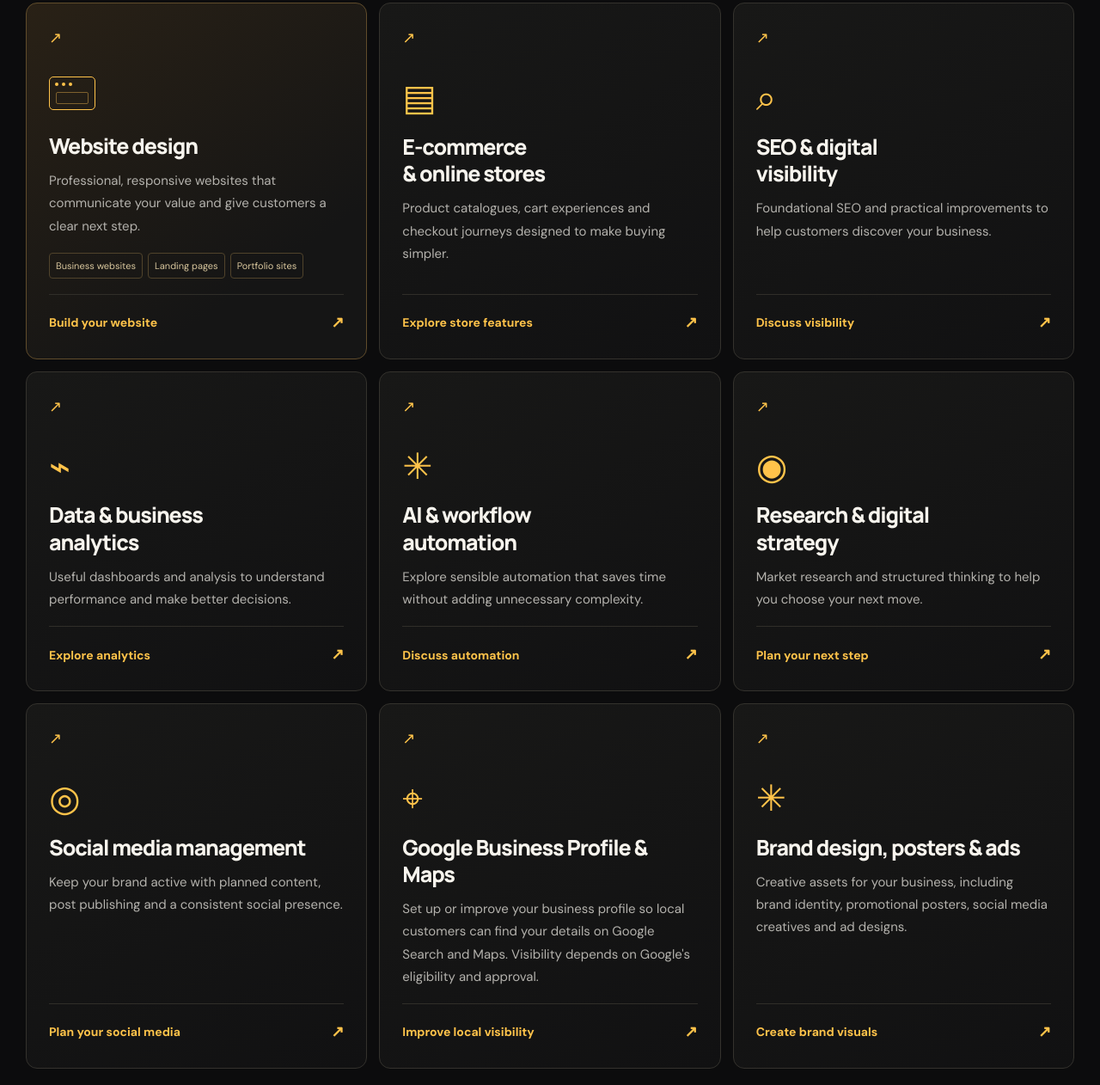
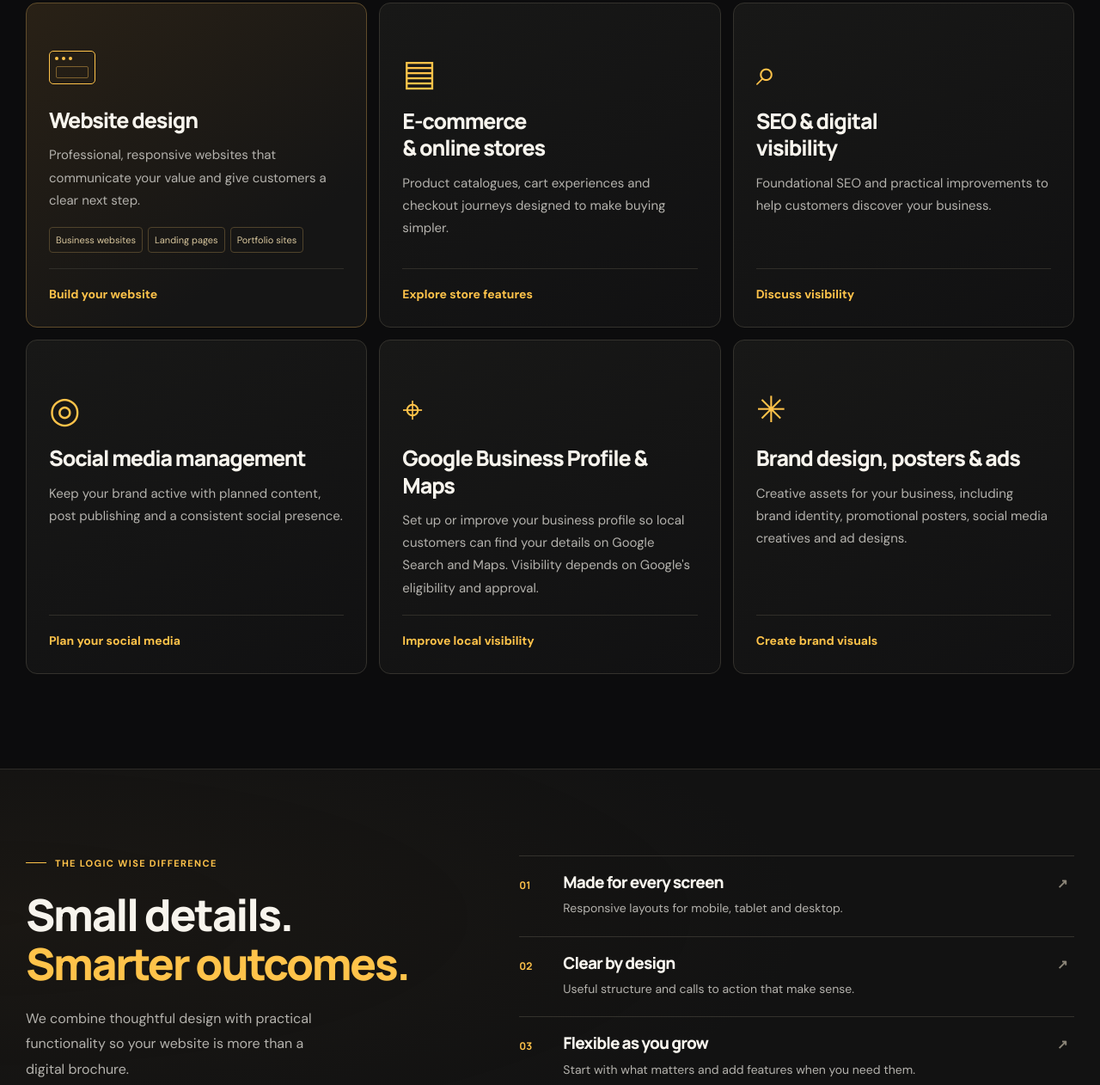
Before and after one commit to logicwise-in/Test, a website: page index.html in a window 1280 px wide. Shown: the part 1907-3169 px from the top of the page at 86% size. Drawn offline with Linux system fonts and the light colour scheme; no server answers.

Commit message:
Remove selected service cards and arrows

```diff
--- a/index.html
+++ b/index.html
@@ -7,15 +7,15 @@
 <section class="reference-visual-section" aria-label="Featured Logic Wise visual"><div class="shell reference-visual-wrap"><div class="reference-visual-copy"><span class="eyebrow"><span class="eyebrow-line"></span>MADE FOR YOUR BRAND</span><h2>Ideas deserve <em>great design.</em></h2></div><img class="reference-visual-image" src="https://img.sanishtech.com/u/43ddf937a39139ed86e3158e71d92976.png" alt="Featured creative visual for Logic Wise" loading="lazy"></div></section>
 <section class="brand-strip"><div class="shell strip-inner"><span>ONE PARTNER FOR YOUR DIGITAL PRESENCE</span><div><b>01</b> Strategy</div><div><b>02</b> Design</div><div><b>03</b> Development</div><div><b>04</b> Growth</div></div></section>
 <section class="section shell" id="services"><div class="section-head"><div><div class="eyebrow"><span class="eyebrow-line"></span>WHAT WE DO</div><h2>Digital services,<br><em>built around your goals.</em></h2></div><p>From your first website to a more capable online business, get the right mix of design, technology and practical support.</p></div><div class="service-grid">
-<article class="service-card service-main"><div class="service-card-top"><span class="service-arrow">↗</span></div><div class="service-icon icon-window"><span></span><span></span><span></span><i></i></div><h3>Website design</h3><p>Professional, responsive websites that communicate your value and give customers a clear next step.</p><div class="service-tags"><span>Business websites</span><span>Landing pages</span><span>Portfolio sites</span></div><a href="#website-services">Build your website <span>↗</span></a></article>
-<article class="service-card"><div class="service-card-top"><span class="service-arrow">↗</span></div><div class="service-icon icon-shop">▤</div><h3>E-commerce<br>& online stores</h3><p>Product catalogues, cart experiences and checkout journeys designed to make buying simpler.</p><a href="#website-services">Explore store features <span>↗</span></a></article>
-<article class="service-card"><div class="service-card-top"><span class="service-arrow">↗</span></div><div class="service-icon icon-search">⌕</div><h3>SEO & digital<br>visibility</h3><p>Foundational SEO and practical improvements to help customers discover your business.</p><a href="#contact">Discuss visibility <span>↗</span></a></article>
-<article class="service-card"><div class="service-card-top"><span class="service-arrow">↗</span></div><div class="service-icon icon-data">⌁</div><h3>Data & business<br>analytics</h3><p>Useful dashboards and analysis to understand performance and make better decisions.</p><a href="#contact">Explore analytics <span>↗</span></a></article>
-<article class="service-card"><div class="service-card-top"><span class="service-arrow">↗</span></div><div class="service-icon icon-spark">✳</div><h3>AI & workflow<br>automation</h3><p>Explore sensible automation that saves time without adding unnecessary complexity.</p><a href="#contact">Discuss automation <span>↗</span></a></article>
-<article class="service-card"><div class="service-card-top"><span class="service-arrow">↗</span></div><div class="service-icon icon-compass">◉</div><h3>Research & digital<br>strategy</h3><p>Market research and structured thinking to help you choose your next move.</p><a href="#contact">Plan your next step <span>↗</span></a></article>
-<article class="service-card"><div class="service-card-top"><span class="service-arrow">↗</span></div><div class="service-icon icon-social">◎</div><h3>Social media management</h3><p>Keep your brand active with planned content, post publishing and a consistent social presence.</p><a href="#contact">Plan your social media <span>↗</span></a></article>
-<article class="service-card"><div class="service-card-top"><span class="service-arrow">↗</span></div><div class="service-icon icon-map">⌖</div><h3>Google Business Profile & Maps</h3><p>Set up or improve your business profile so local customers can find your details on Google Search and Maps. Visibility depends on Google's eligibility and approval.</p><a href="#contact">Improve local visibility <span>↗</span></a></article>
-<article class="service-card"><div class="service-card-top"><span class="service-arrow">↗</span></div><div class="service-icon icon-brand">✳</div><h3>Brand design, posters & ads</h3><p>Creative assets for your business, including brand identity, promotional posters, social media creatives and ad designs.</p><a href="#contact">Create brand visuals <span>↗</span></a></article></div></section>
+<article class="service-card service-main"><div class="service-icon icon-window"><span></span><span></span><span></span><i></i></div><h3>Website design</h3><p>Professional, responsive websites that communicate your value and give customers a clear next step.</p><div class="service-tags"><span>Business websites</span><span>Landing pages</span><span>Portfolio sites</span></div><a href="#website-services">Build your website </a></article>
+<article class="service-card"><div class="service-icon icon-shop">▤</div><h3>E-commerce<br>& online stores</h3><p>Product catalogues, cart experiences and checkout journeys designed to make buying simpler.</p><a href="#website-services">Explore store features </a></article>
+<article class="service-card"><div class="service-icon icon-search">⌕</div><h3>SEO & digital<br>visibility</h3><p>Foundational SEO and practical improvements to help customers discover your business.</p><a href="#contact">Discuss visibility </a></article>
+
+
+
+<article class="service-card"><div class="service-icon icon-social">◎</div><h3>Social media management</h3><p>Keep your brand active with planned content, post publishing and a consistent social presence.</p><a href="#contact">Plan your social media </a></article>
+<article class="service-card"><div class="service-icon icon-map">⌖</div><h3>Google Business Profile & Maps</h3><p>Set up or improve your business profile so local customers can find your details on Google Search and Maps. Visibility depends on Google's eligibility and approval.</p><a href="#contact">Improve local visibility </a></article>
+<article class="service-card"><div class="service-icon icon-brand">✳</div><h3>Brand design, posters & ads</h3><p>Creative assets for your business, including brand identity, promotional posters, social media creatives and ad designs.</p><a href="#contact">Create brand visuals </a></article></div></section>
 <section class="feature-band"><div class="shell feature-layout"><div><div class="eyebrow"><span class="eyebrow-line"></span>THE LOGIC WISE DIFFERENCE</div><h2>Small details.<br><em>Smarter outcomes.</em></h2><p>We combine thoughtful design with practical functionality so your website is more than a digital brochure.</p><a class="text-link" href="#website-services">Choose the features you need ↗</a></div><div class="feature-list"><div><span>01</span><div><h3>Made for every screen</h3><p>Responsive layouts for mobile, tablet and desktop.</p></div><b>↗</b></div><div><span>02</span><div><h3>Clear by design</h3><p>Useful structure and calls to action that make sense.</p></div><b>↗</b></div><div><span>03</span><div><h3>Flexible as you grow</h3><p>Start with what matters and add features when you need them.</p></div><b>↗</b></div><div><span>04</span><div><h3>Transparent starting price</h3><p>Build a package and see an estimate before submitting.</p></div><b>↗</b></div></div></div></section>
 <section class="section shell" id="work"><div class="section-head"><div><div class="eyebrow"><span class="eyebrow-line"></span>HOW WE THINK</div><h2>Less noise.<br><em>More meaningful work.</em></h2></div><p>Good digital work starts with understanding your audience, goals and the job your website needs to do.</p></div><div class="principles"><article><span>01 / CLARITY</span><div class="principle-icon">⌘</div><h3>Make the message clear</h3><p>Help visitors understand who you are, what you offer and what to do next.</p></article><article><span>02 / USEFULNESS</span><div class="principle-icon">↗</div><h3>Make every feature count</h3><p>Choose functionality that supports real business needs.</p></article><article><span>03 / CONTINUITY</span><div class="principle-icon">⟲</div><h3>Make room to evolve</h3><p>Build a useful starting point that adapts as your business grows.</p></article></div></section>
 <section class="process-section" id="process"><div class="shell process-layout"><div><div class="eyebrow"><span class="eyebrow-line"></span>A SIMPLE PROCESS</div><h2>From idea<br>to <em>online.</em></h2><p>Clear steps, practical communication and a shared understanding of what success looks like.</p><a class="button button-gold" href="#contact">Tell us about your project ↗</a></div><div class="process-steps"><article><span>01</span><div><h3>Tell us what you need</h3><p>Share your business, audience, goals and must-have features.</p></div><small>DISCOVER</small></article><article><span>02</span><div><h3>Shape the right solution</h3><p>Agree on scope, priorities, content and budget.</p></div><small>PLAN</small></article><article><span>03</span><div><h3>Design and build</h3><p>Turn the plan into a responsive digital experience.</p></div><small>CREATE</small></article><article><span>04</span><div><h3>Review and launch</h3><p>Review the result and prepare your website for launch.</p></div><small>DELIVER</small></article></div></div></section>
```
